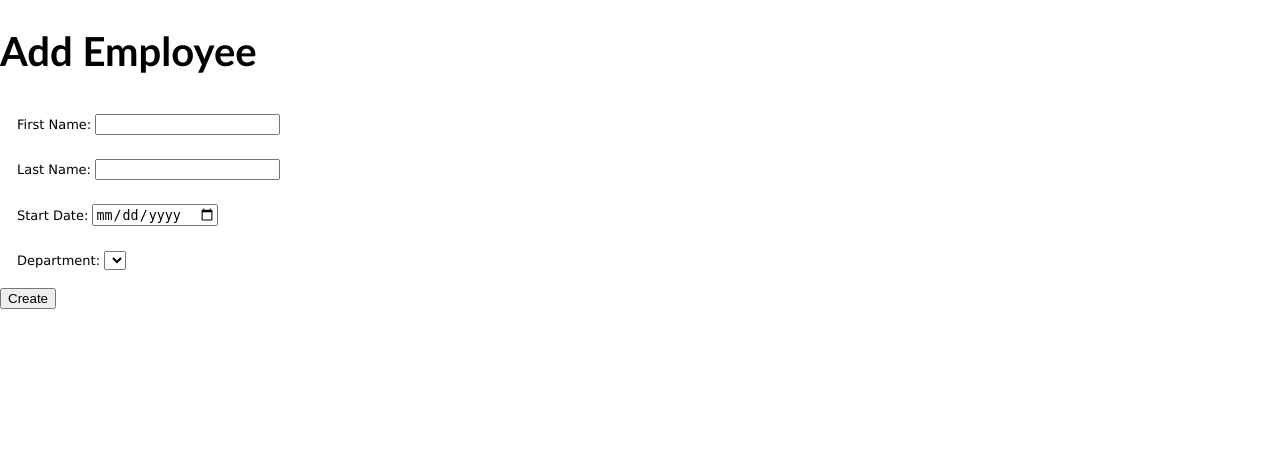
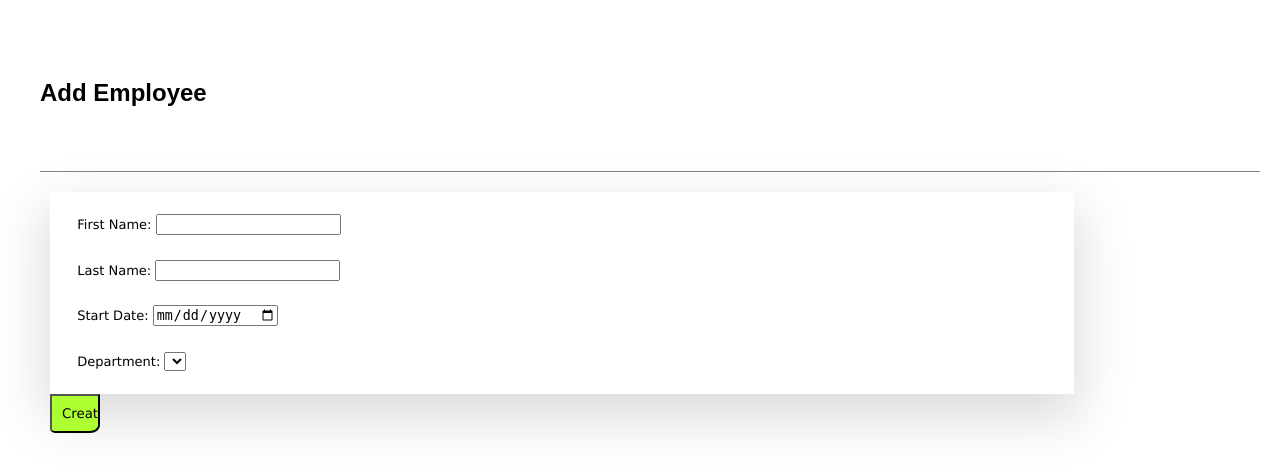
Before and after one commit to nss-day-cohort-38/bangazon-workforce-management-alpha-orionis, a Django app: template hrapp/templates/employees/form.html in a window 1280 px wide. Shown: the part 66-538 px from the top of the page. Run offline with Django 3.2, Linux system fonts and the light colour scheme; the template is opened without the code that fills it, so the values that code supplies are empty.

Commit message:
forms styled

```diff
--- a/hrapp/static/styles/base.css
+++ b/hrapp/static/styles/base.css
@@ -1,6 +1,6 @@
 :root {
   --color1: #3b8cf0;
-  --color2: rgb(77, 235, 247) ;
+  --color2: rgb(77, 235, 247);
 }
 
 .color1 {
@@ -10,6 +10,10 @@
 
 .color2 {
   background-color: var(--color2);
+}
+
+.color3 {
+  background-color: greenyellow;
 }
 
 body {
--- a/hrapp/templates/employees/form.html
+++ b/hrapp/templates/employees/form.html
@@ -2,15 +2,12 @@
 {% load static %}
 {% block content %}
 
-  <head>
-    <meta charset="utf-8">
-    <title>Add Employees</title>
-  </head>
+
   <body>
     {% if employee.id is not None %}
-        <h1>Update Employee</h1>
+        <div class="page-header">Update Employee</div>
     {% else %}
-        <h1>Add Employee</h1>
+        <div class="page-header">Add Employee</div>
     {% endif %}
 
     {% if employee.id is not None %}
@@ -19,6 +16,8 @@
         <form action="{% url 'hrapp:employee_list' %}" method="post">
     {% endif %}
       {% csrf_token %}
+      <section class="list-container">
+      <div class="list-box">
       <fieldset>
           <label for="first_name">First Name: </label>
           <input id="first_name" type="text" name="first_name" value="{{ employee.first_name }}">
@@ -43,14 +42,14 @@
                 {% endfor %}
           </select>
       </fieldset>
-
+</div>
       {% if employee.id is not None %}
           <input type="hidden" name="actual_method" value="PUT">
-          <input type="submit" value="Update">
+          <input class="bang-button color3 border-radius-bottom" type="submit" value="Update">
       {% else %}
-          <input type="submit" value="Create">
+          <input class="bang-button color3 border-radius-bottom" type="submit" value="Create">
       {% endif %}
-
+</section>
       <!-- <input type="submit" value="Add It" /> -->
     </form>
   </body>
```
Also changed, not shown: hrapp/templates/computers/form.html (+4 -3 lines), hrapp/templates/departments/form.html (+9 -6 lines).
